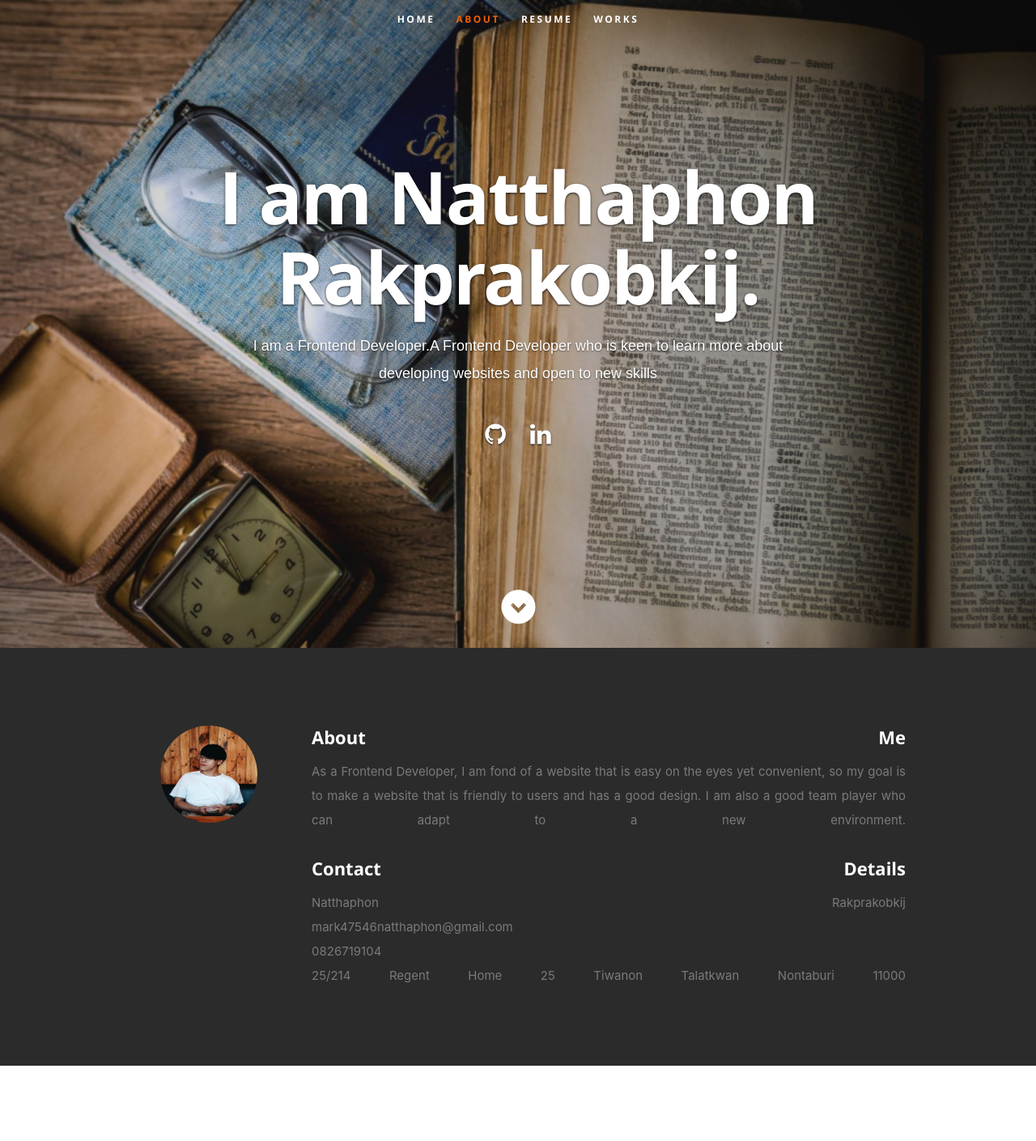
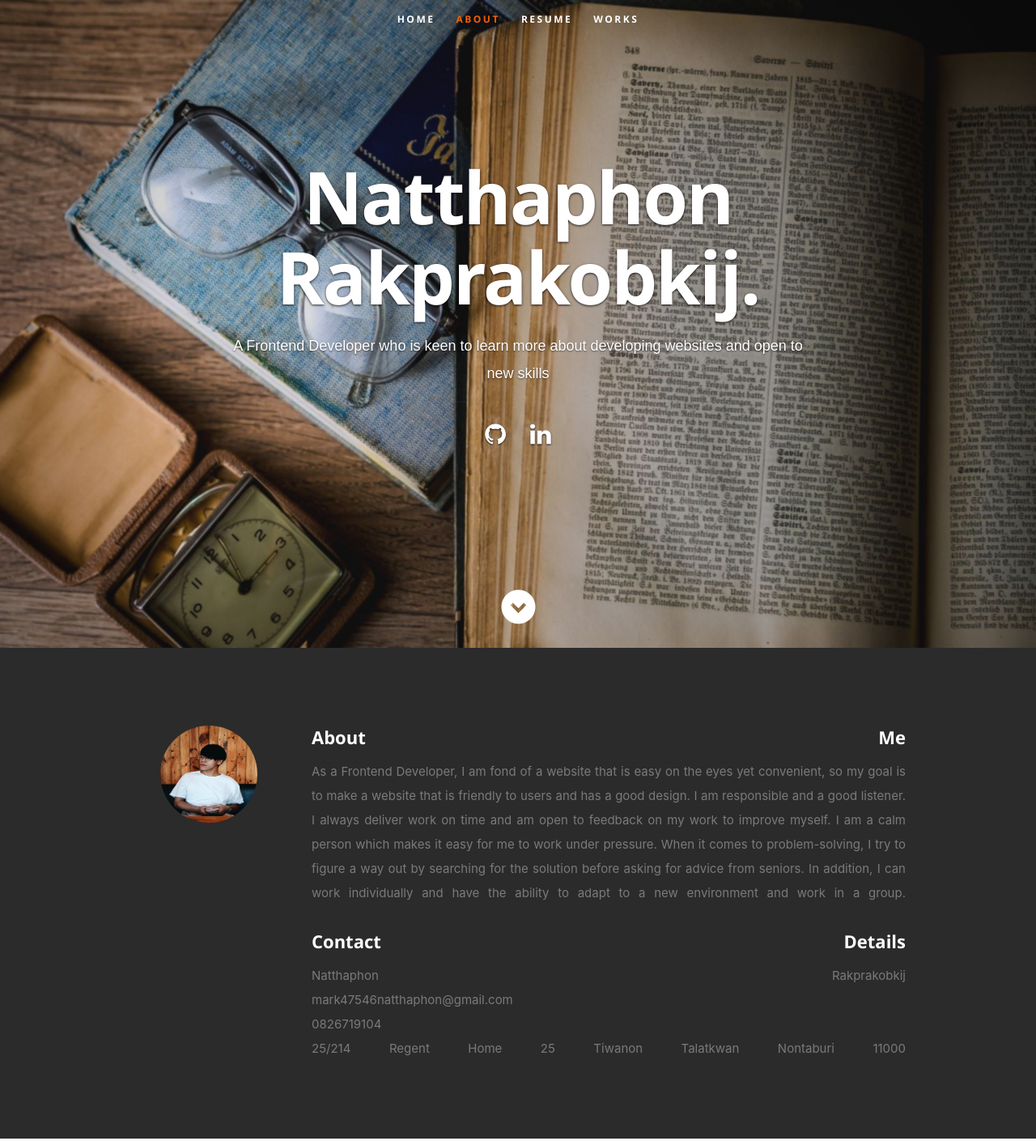
Before and after one commit to mark47546/my-resume, a React (Create React App) app: page / in a window 1280 px wide. Shown: the top 1409 px of the page at 81% size. Built offline with nearby package versions, Linux system fonts and the light colour scheme.

Commit message:
update about me

```diff
--- a/src/components/Header.js
+++ b/src/components/Header.js
@@ -18,8 +18,8 @@ render() {
                     </nav>
                     <div className='row banner'>
                         <div className='banner-text'>
-                            <h1 className='responsive-headline'>I am {resumeData.name}.</h1>
-                            <h3 style={{color:'#fff', fontFamily:'sans-serif'}}>I am a {resumeData.role}.{resumeData.roleDescription}
+                            <h1 className='responsive-headline'>{resumeData.name}.</h1>
+                            <h3 style={{color:'#fff', fontFamily:'sans-serif'}}>{resumeData.roleDescription}
                             </h3>
                             <hr/>
                             <ul className='social'>
--- a/src/resumeData.js
+++ b/src/resumeData.js
@@ -17,7 +17,7 @@ let resumeData = {
             'className':'fa fa-linkedin'
         }
     ],
-    'aboutMe':'As a Frontend Developer, I am fond of a website that is easy on the eyes yet convenient, so my goal is to make a website that is friendly to users and has a good design. I am also a good team player who can adapt to a new environment.',
+    'aboutMe':'As a Frontend Developer, I am fond of a website that is easy on the eyes yet convenient, so my goal is to make a website that is friendly to users and has a good design. I am responsible and a good listener. I always deliver work on time and am open to feedback on my work to improve myself. I am a calm person which makes it easy for me to work under pressure. When it comes to problem-solving, I try to figure a way out by searching for the solution before asking for advice from seniors. In addition, I can work individually and have the ability to adapt to a new environment and work in a group.',
     'address': '25/214 Regent Home 25 Tiwanon Talatkwan Nontaburi 11000',
     'education':[
         {
```
